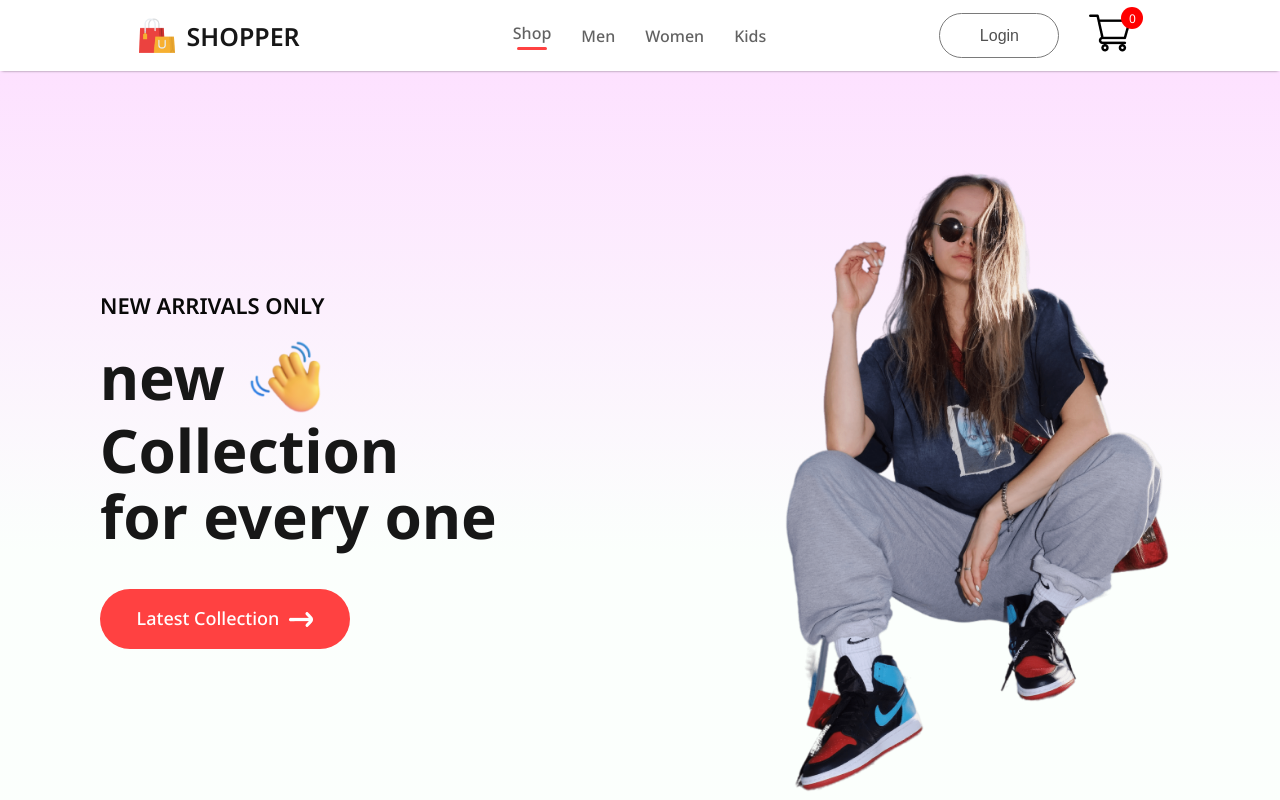
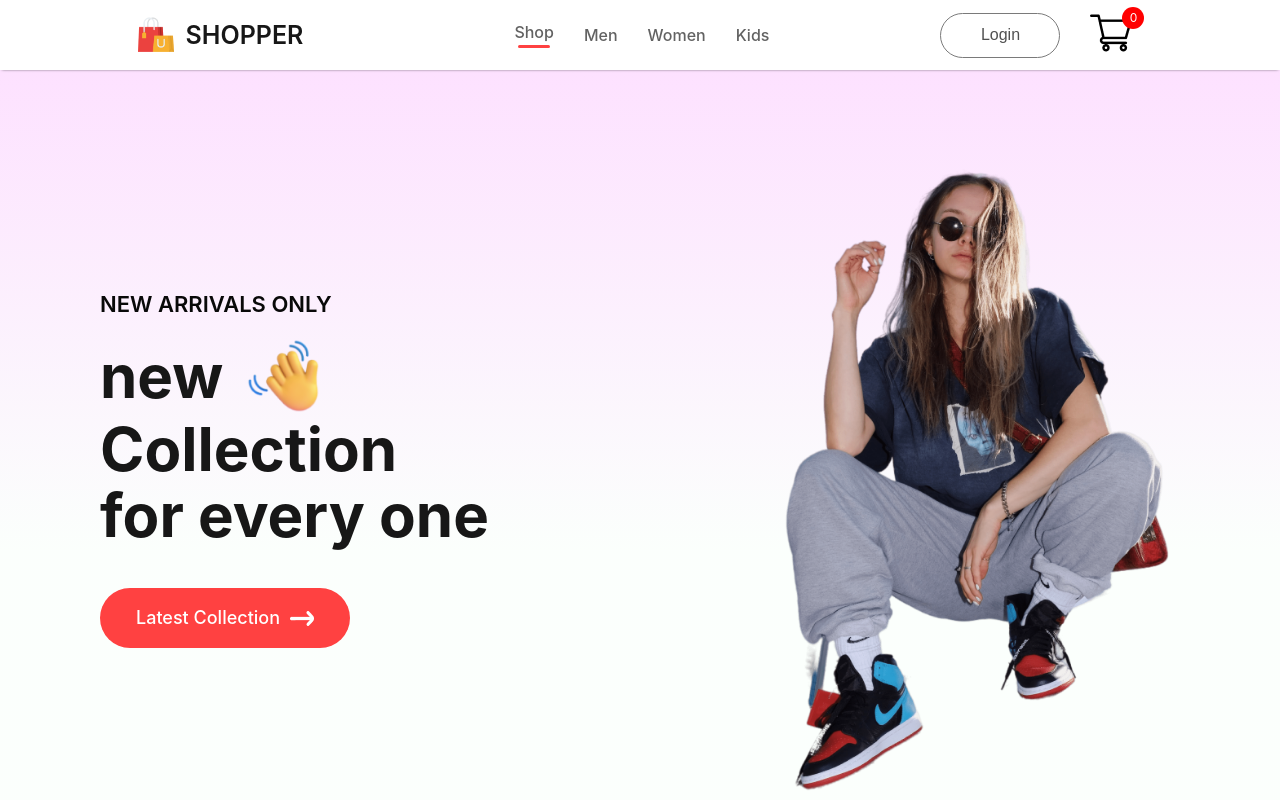
Before and after one commit to Argeem/great-stack-e-commerce-front, a React (Create React App) app: page / in a window 1280 px wide. Shown: the top 800 px of the page. Built offline with nearby package versions, Linux system fonts and the light colour scheme.

Commit message:
Update font family

```diff
--- a/src/index.css
+++ b/src/index.css
@@ -9,7 +9,7 @@ body {
     sans-serif;
   -webkit-font-smoothing: antialiased;
   -moz-osx-font-smoothing: grayscale;
-  font-family: "Noto Sans";
+  font-family: "Noto Sans" sans-serif;
 }
 
 code {
```
